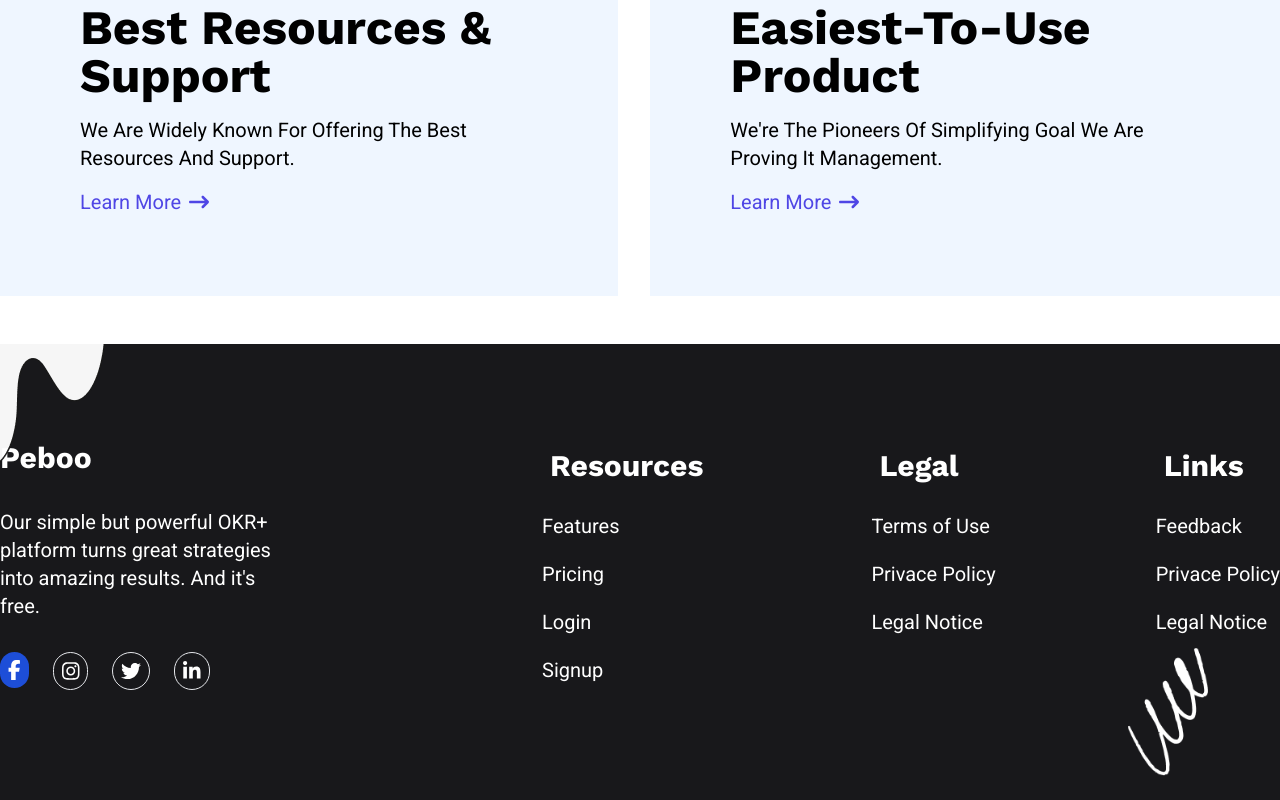
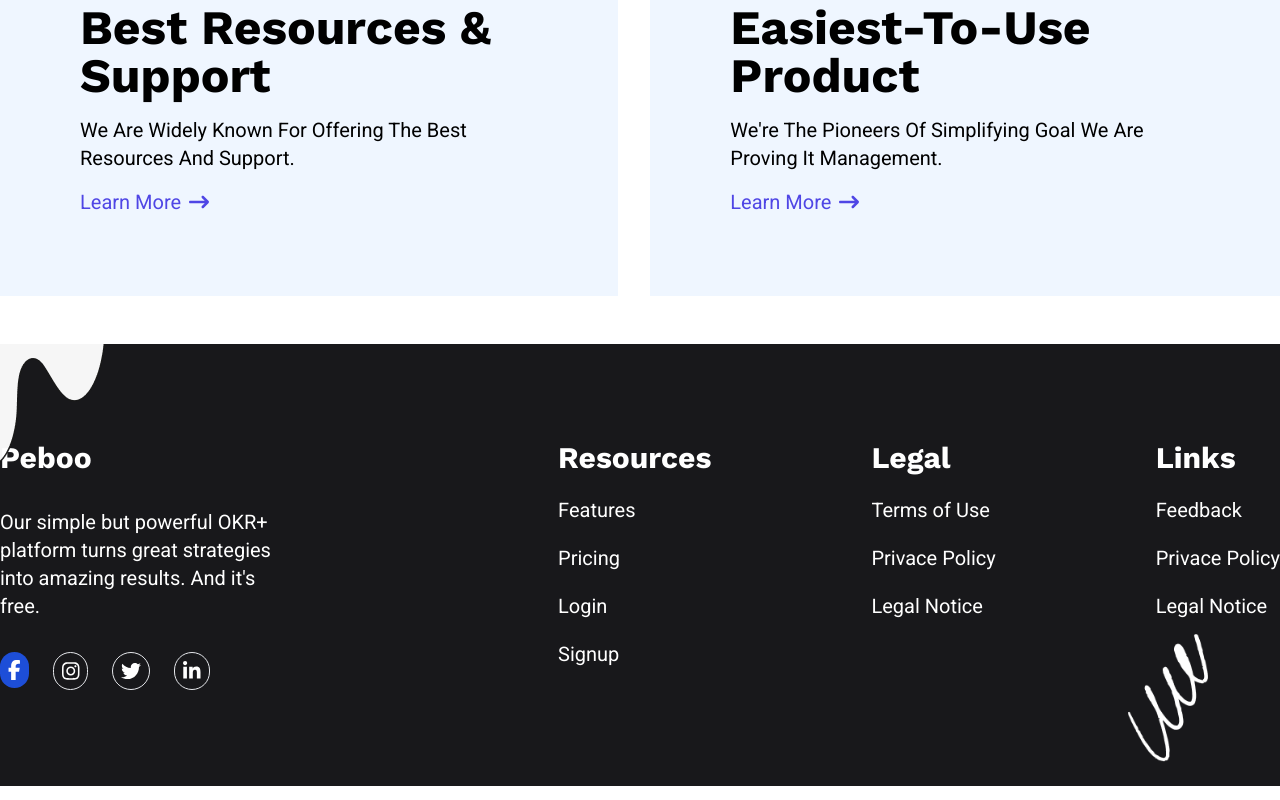
Before and after one commit to FrontEndDevo/peboo, a React (Vite) app: page / in a window 1280 px wide. Shown: the part 3286-4086 px from the top of the page. Built offline with nearby package versions, Linux system fonts and the light colour scheme.

Commit message:
Fix a small problem with links topics

```diff
--- a/src/components/Footer.jsx
+++ b/src/components/Footer.jsx
@@ -23,7 +23,7 @@ const socialMedia = [faFacebookF, faInstagram, faTwitter, faLinkedinIn];
 const Footer = () => {
   const hyperLinks = footerHyperLinks.map((obj, index) => (
     <div key={index} className="text-center lg:text-start">
-      <h3 className="font-work-sans text-3xl mb-4 border-indigo-600 border-b-4 p-2 rounded-2xl lg:border-none">
+      <h3 className="font-work-sans text-3xl mb-4 border-indigo-600 border-b-4 p-2 lg:p-0 rounded-2xl lg:border-none">
         {obj.topic}
       </h3>
       <ul>
```
